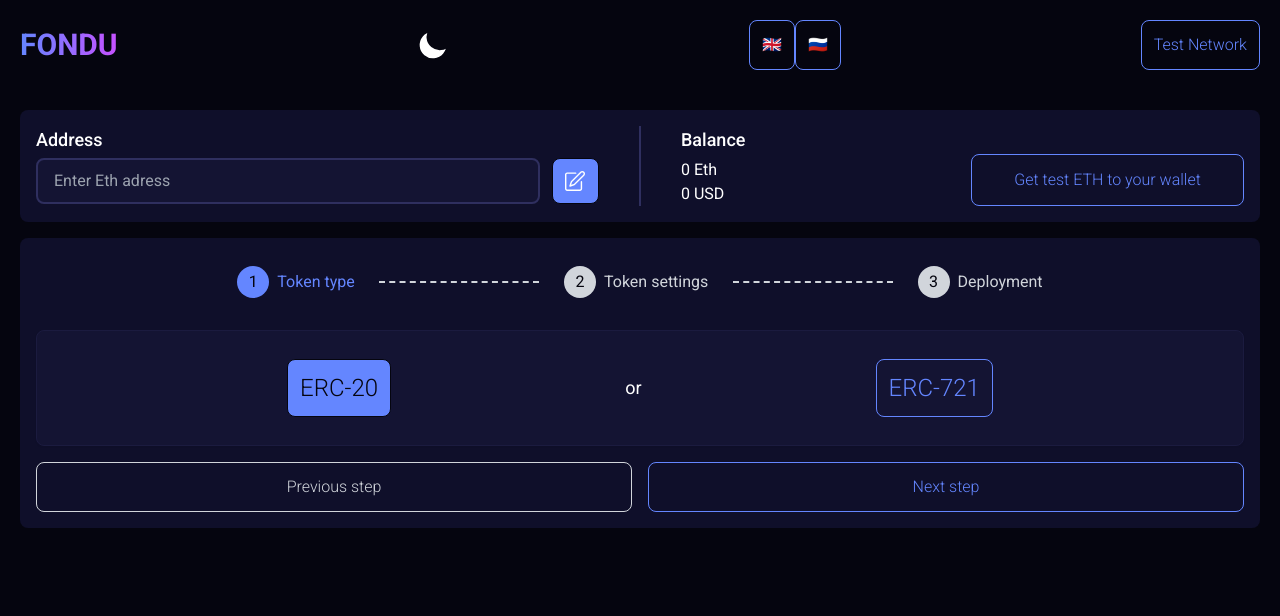
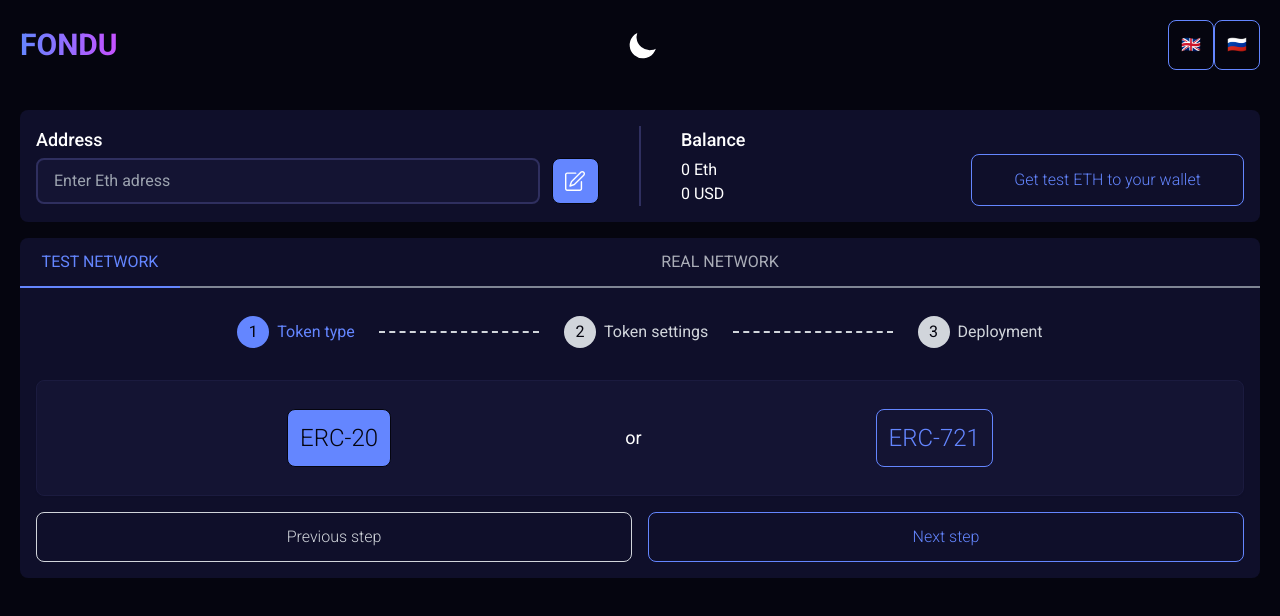
Before and after one commit to Borodutch/fondu, a React (Create React App) app: page / in a window 1280 px wide. Shown: the top 616 px of the page. Built offline with nearby package versions, Linux system fonts and the light colour scheme; what mobx-persist-store, web3 would draw is missing.

Commit message:
Add slider instead of network button and remove dashed lines

```diff
--- a/src/App.tsx
+++ b/src/App.tsx
@@ -6,6 +6,7 @@ import Section from 'components/Section'
 import Wallet from 'components/Wallet'
 import ContractBuilder from 'components/ContractBuilder'
 import ThemeProvider from 'components/ThemeProvider'
+import Slider from 'components/Slider'
 
 const App = () => {
   return (
@@ -17,6 +18,7 @@ const App = () => {
             <Wallet />
           </Section>
           <Section>
+            <Slider />
             <ContractBuilder />
           </Section>
         </Root>
--- a/src/components/Header.tsx
+++ b/src/components/Header.tsx
@@ -1,5 +1,4 @@
 import { FC } from 'react'
-import Navigation from 'components/Navigation'
 import { observer } from 'mobx-react-lite'
 import DarkModeToggle from 'components/DarkModeToggle'
 import { LogoText } from 'components/Text'
@@ -22,7 +21,6 @@ const Header: FC = () => {
       </LogoText>
       <DarkModeToggle />
       <LanguageButtons />
-      <Navigation />
     </header>
   )
 }
--- /dev/null
+++ b/src/components/Slider.tsx
@@ -0,0 +1,65 @@
+import { observer } from 'mobx-react-lite'
+
+import { classnames } from 'classnames/tailwind'
+import { FC } from 'react'
+import { appStore } from 'store/AppStore'
+
+const sliderStyle = classnames('flex', 'flex-row')
+const baseLineStyle = classnames(
+  'border-b-2',
+  'w-10',
+  'md:w-40',
+  'border-solid'
+)
+const activeLineStyle = classnames(
+  baseLineStyle,
+  'border-active',
+  'flex-shrink-0'
+)
+const inactiveLineStyle = classnames(
+  baseLineStyle,
+  'border-gray-400',
+  'flex-grow'
+)
+const baseButtonStyle = classnames(
+  'p-3',
+  'hover:opacity-80',
+  'focus:outline-none',
+  'transition'
+)
+const activeButtonStyle = classnames(
+  baseButtonStyle,
+  activeLineStyle,
+  'text-main'
+)
+const inactiveButtonStyle = classnames(
+  baseButtonStyle,
+  inactiveLineStyle,
+  'text-gray-300',
+  'opacity-80'
+)
+
+const Slider: FC = ({ children }) => {
+  return (
+    <div className={sliderStyle}>
+      <button
+        onClick={() => (appStore.network = 'test')}
+        className={
+          appStore.network === 'test' ? activeButtonStyle : inactiveButtonStyle
+        }
+      >
+        TEST NETWORK
+      </button>
+      <button
+        onClick={() => (appStore.network = 'real')}
+        className={
+          appStore.network === 'real' ? activeButtonStyle : inactiveButtonStyle
+        }
+      >
+        REAL NETWORK
+      </button>
+    </div>
+  )
+}
+
+export default observer(Slider)
```
